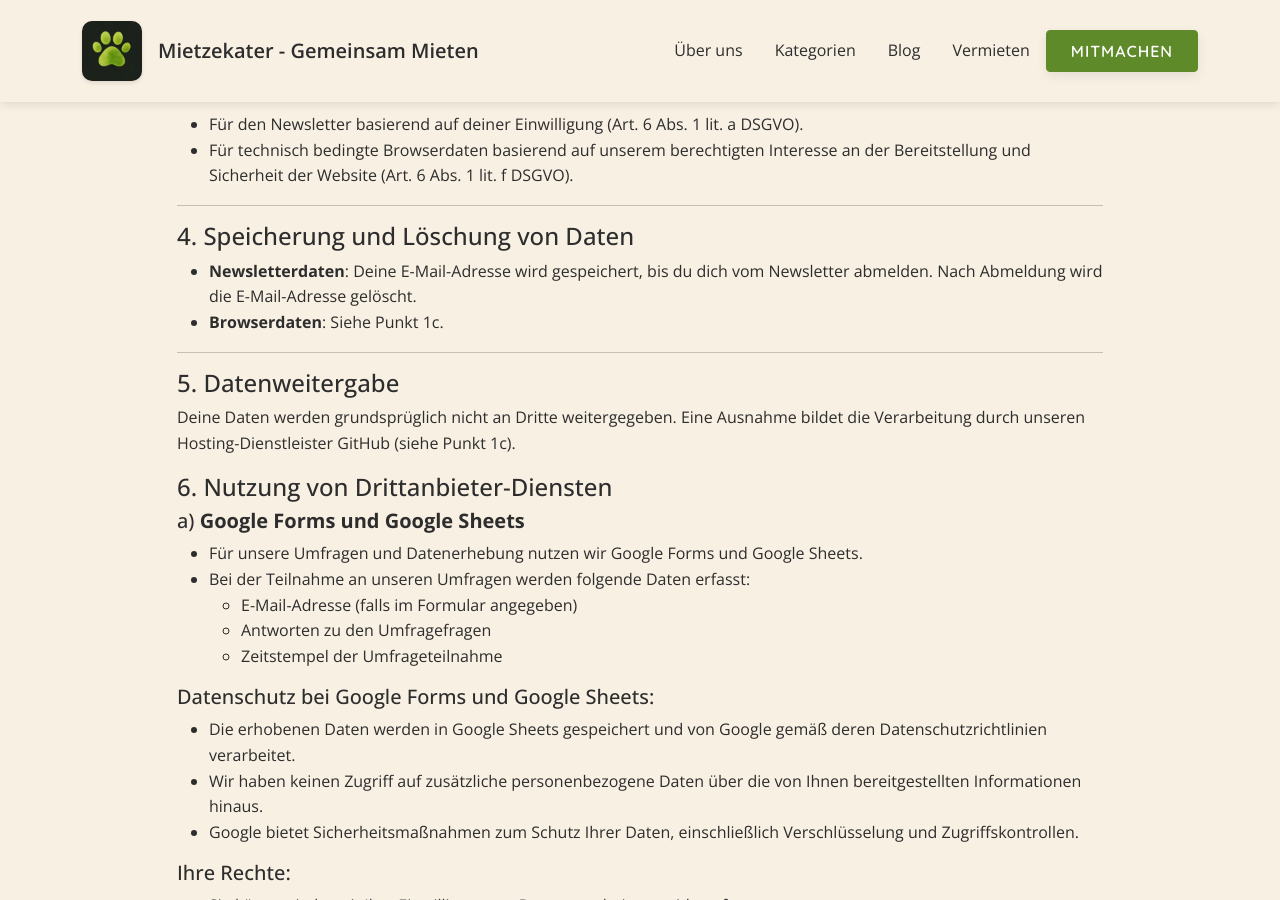
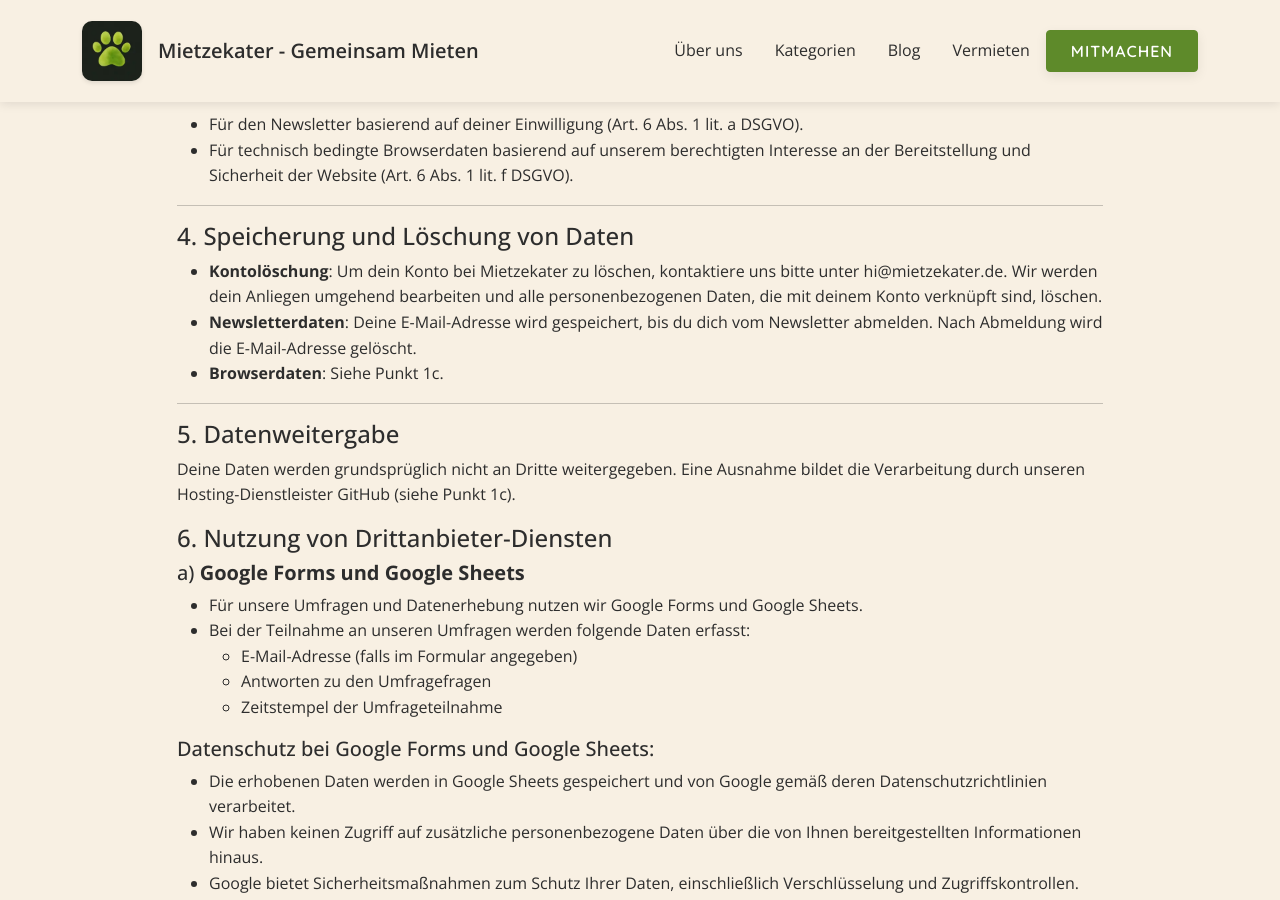
Before and after one commit to TrimeraDev/Mietzekater.de, a Jekyll site: the page built from datenschutz.md, in a window 1280 px wide and 900 px high, scrolled down 1662 px. Built offline with Jekyll 4.4.1, drawn with Linux system fonts in a browser that asks for light colours; comment, search, counter and statistics services are not loaded.

Commit message:
Add konto Löschung instructions to /datenschutz

```diff
--- a/datenschutz.md
+++ b/datenschutz.md
@@ -54,6 +54,7 @@ Die Verarbeitung deiner Daten erfolgt gemäß Art. 6 Abs. 1 DSGVO:
 ---
 
 #### 4. Speicherung und Löschung von Daten
+- **Kontolöschung**: Um dein Konto bei Mietzekater zu löschen, kontaktiere uns bitte unter hi@mietzekater.de. Wir werden dein Anliegen umgehend bearbeiten und alle personenbezogenen Daten, die mit deinem Konto verknüpft sind, löschen.
 - **Newsletterdaten**: Deine E-Mail-Adresse wird gespeichert, bis du dich vom Newsletter abmelden. Nach Abmeldung wird die E-Mail-Adresse gelöscht.
 - **Browserdaten**: Siehe Punkt 1c.
 
```
